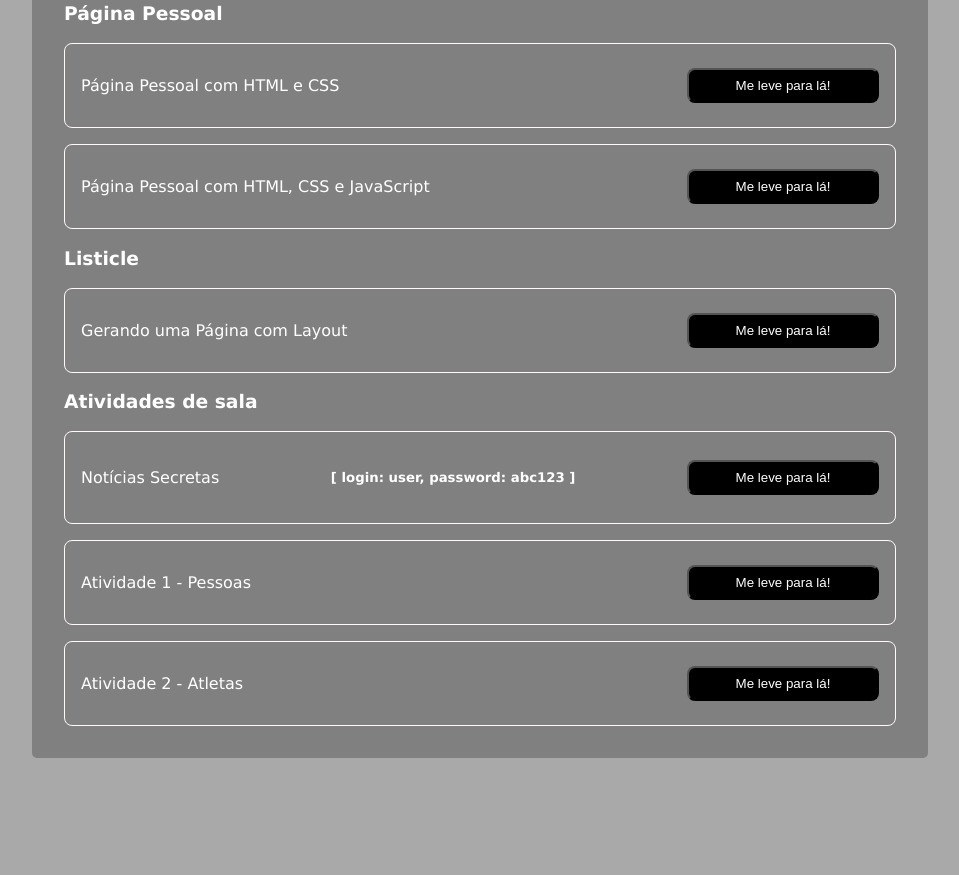
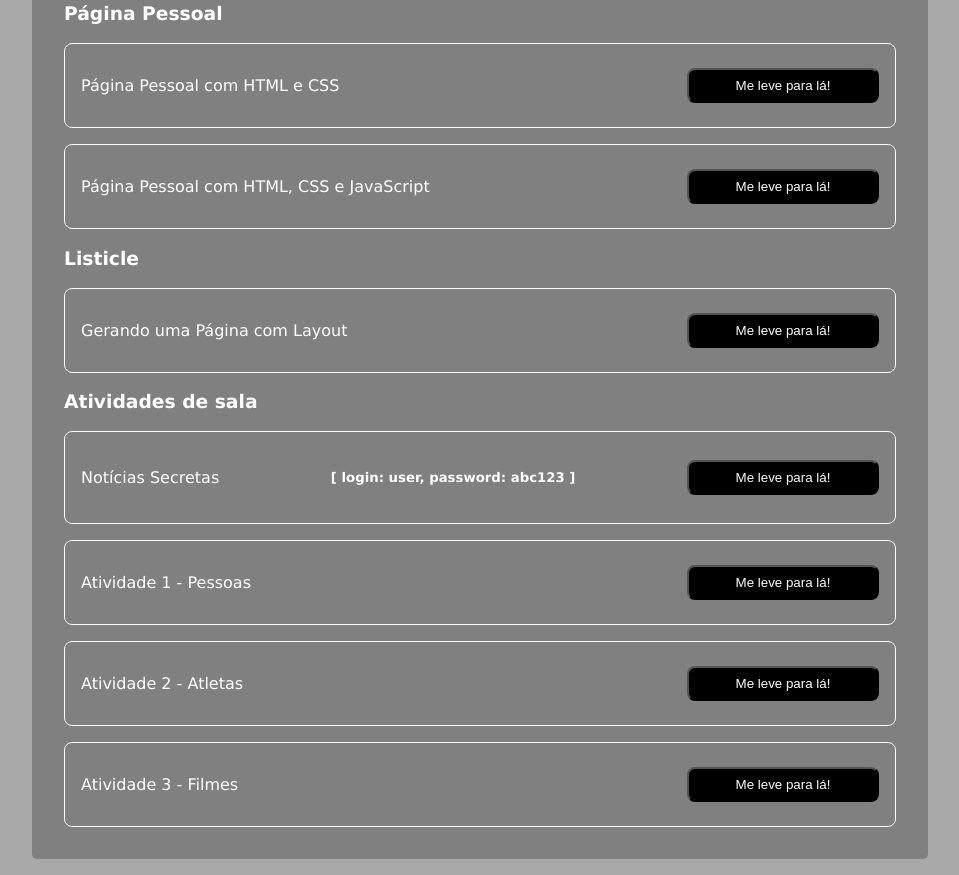
Before and after one commit to gustavomoser/ine5646, a plain HTML site: page index.html in a window 1280 px wide. Shown: the part 405-1280 px from the top of the page, without its empty margins (160-1119 px from the left). Before the commit the page ends 1179 px from the top, so only its background shows below. Drawn offline with Linux system fonts and the light colour scheme.

Commit message:
atividade 3

```diff
--- a/index.html
+++ b/index.html
@@ -86,6 +86,16 @@
             </button>
           </a>
         </div>
+        <div>
+          <p>
+            Atividade 3 - Filmes
+          </p>
+          <a class="button" href="https://ine5646.gustavo.moser.vms.ufsc.br:3003/">
+            <button>
+              Me leve para lá!
+            </button>
+          </a>
+        </div>
       </div>
     </div>
   </div>
```
